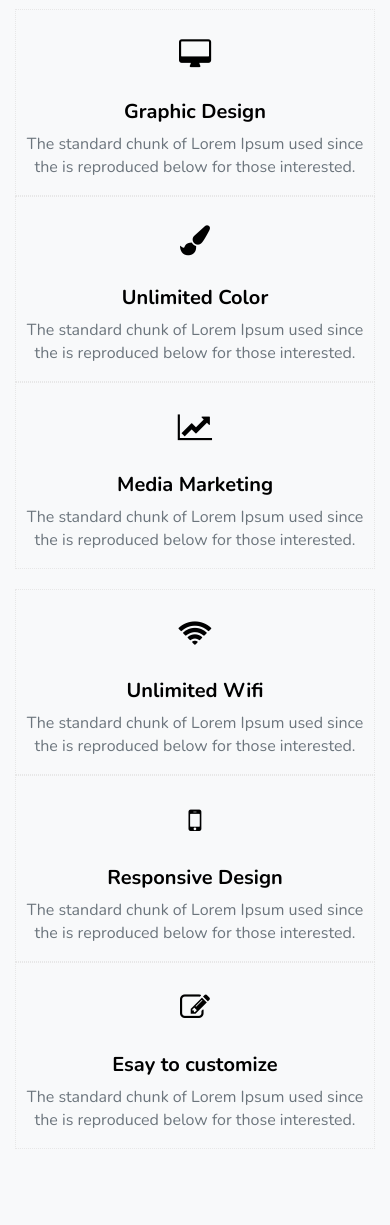
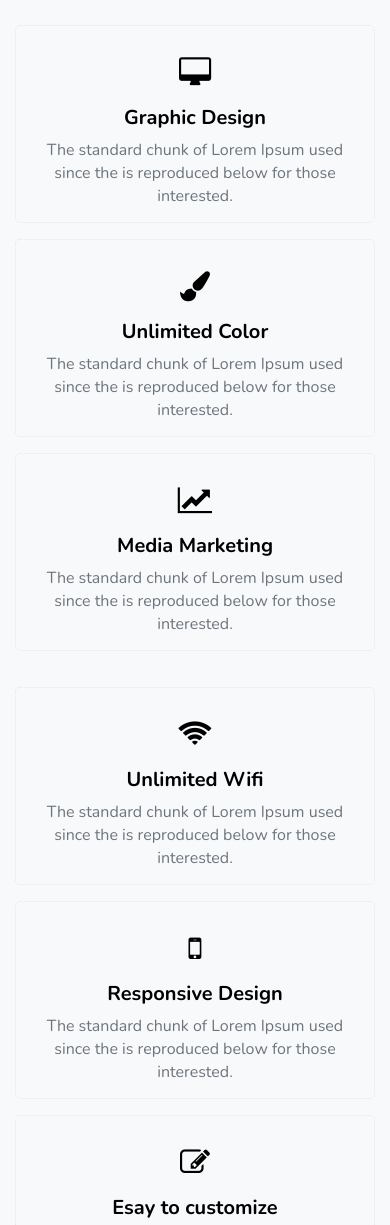
Before and after one commit to front-end-by-rimantas/25-grupe-portfolio-elvish, a website: page index.html in a window 390 px wide. Shown: the part 1620-2845 px from the top of the page. Drawn offline with nearby package versions, Linux system fonts and the light colour scheme.

Commit message:
style fix, responsive content

```diff
--- a/css/components/our-services.css
+++ b/css/components/our-services.css
@@ -1,10 +1,15 @@
 .container > .row > .services_item > .paragraph {
     color:  #6c757d;
+    margin-bottom: 0px;
 }
 
 .container > .row > .services_item {
     text-align: center;
-    border: 1px dotted #e7e7e7;
+    border: 1px dotted  #e7e7e7;
+    border-radius: 5px;
+    margin-top: 1rem;
+    padding: 14px;
+
 }
 
 .container > .row > .services_item > .title {
@@ -14,5 +19,5 @@
 
 .container > .row > .services_item > .serv-icon {
     font-size: 30px;
-    padding: 1.8rem;
+    padding: 17px;
 }
--- a/index.html
+++ b/index.html
@@ -121,21 +121,21 @@
         </div>
 
         <div class="row col-12">
-            <div class="services_item col-12 col-md-12 col-lg-4">
+            <div class="services_item col-12 col-md-4 col-lg-4 col-xl-4 col-xxl-4">
                 <i class="serv-icon fa fa-desktop" aria-hidden="true"></i>
                 <h2 class="title">Graphic Design</h2>
                 <p class="paragraph col-3">
                 The standard chunk of Lorem Ipsum used since the is reproduced below for those interested.</p>
             </div>
 
-            <div class="services_item col-12 col-md-12 col-lg-4">
+            <div class="services_item col-12 col-md-4 col-lg-4 col-xl-4 col-xxl-4">
                 <i class="serv-icon fa fa-paint-brush" aria-hidden="true"></i>
             <h2 class="title">Unlimited Color</h2>
             <p class="paragraph col-3">
                 The standard chunk of Lorem Ipsum used since the is reproduced below for those interested.</p>
             </div>
 
-            <div class="services_item col-12 col-md-12 col-lg-4">
+            <div class="services_item col-12 col-md-4 col-lg-4 col-xl-4 col-xxl-4">
                 <i class="serv-icon fa fa-line-chart" aria-hidden="true"></i>
                <h2 class="title">Media Marketing</h2>
                <p class="paragraph col-3">
@@ -144,21 +144,21 @@
         </div>
 
         <div class="row col-12">
-            <div class="services_item col-12 col-md-12 col-lg-4">
+            <div class="services_item col-12 col-md-4 col-lg-4 col-xl-4 col-xxl-4">
                 <i class="serv-icon fa fa-wifi" aria-hidden="true"></i>
                <h2 class="title">Unlimited Wifi</h2>
                <p class="paragraph col-3">
                 The standard chunk of Lorem Ipsum used since the is reproduced below for those interested.</p>
             </div>
 
-            <div class="services_item col-12 col-md-12 col-lg-4">
+            <div class="services_item col-12 col-md-4 col-lg-4 col-xl-4 col-xxl-4">
                 <i class="serv-icon fa fa-mobile" aria-hidden="true"></i>
                <h2 class="title">Responsive Design</h2>
                <p class="paragraph col-3">
                 The standard chunk of Lorem Ipsum used since the is reproduced below for those interested.</p>
             </div>
 
-            <div class="services_item col-12 col-md-12 col-lg-4">
+            <div class="services_item col-12 col-md-4 col-lg-4 col-xl-4 col-xxl-4">
                 <i class="serv-icon fa fa-pencil-square-o" aria-hidden="true"></i>
                <h2 class="title">Esay to customize</h2>
                <p class="paragraph col-3">
```
